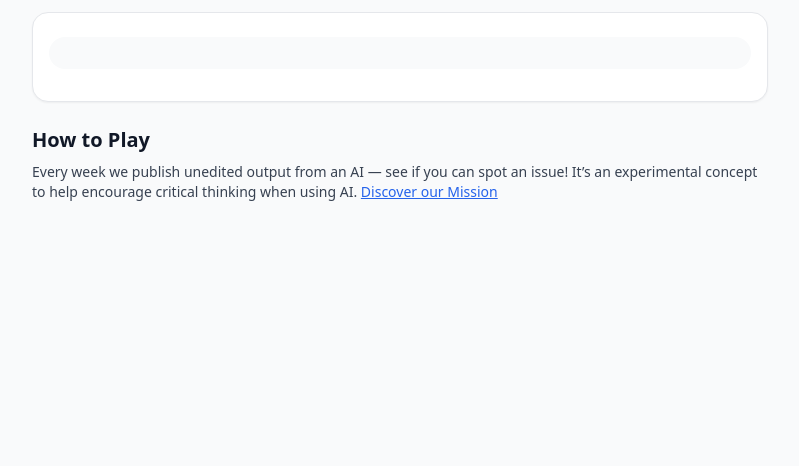
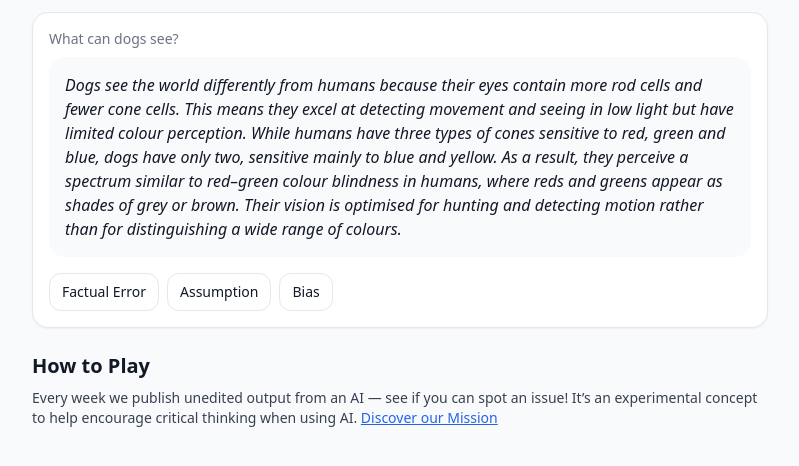
Before and after one commit to chris-dane/aily, a plain HTML site: page index.html in a window 1280 px wide. Shown: the part 88-554 px from the top of the page, without its empty margins (240-1039 px from the left). Drawn offline with nearby package versions, Linux system fonts and the light colour scheme; no server answers.

Commit message:
Update index.html

```diff
--- a/index.html
+++ b/index.html
@@ -41,7 +41,7 @@
 
 <script>
 async function loadCase() {
-  const res = await fetch('today.json?d=' + Date.now());
+  const res = await fetch('content.json?d=' + Date.now());
   const data = await res.json();
 
   // Fill content
```
